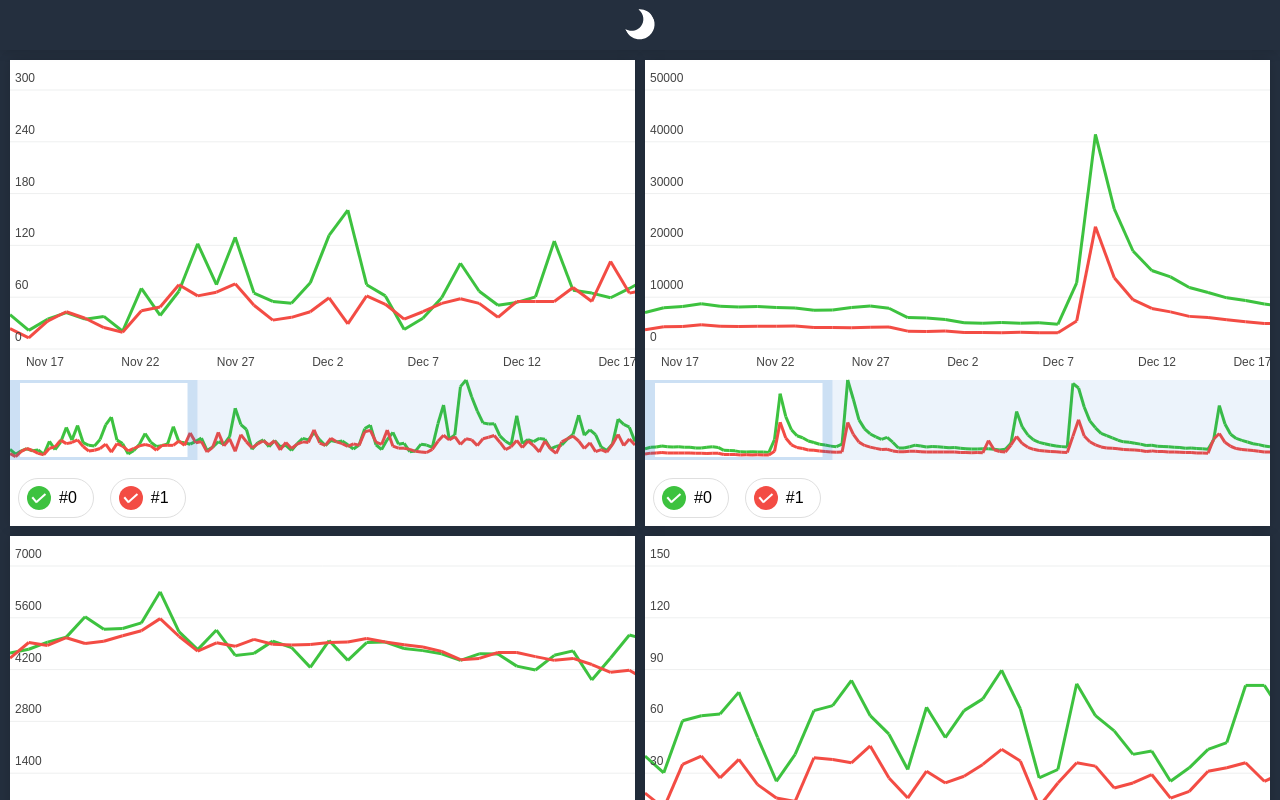
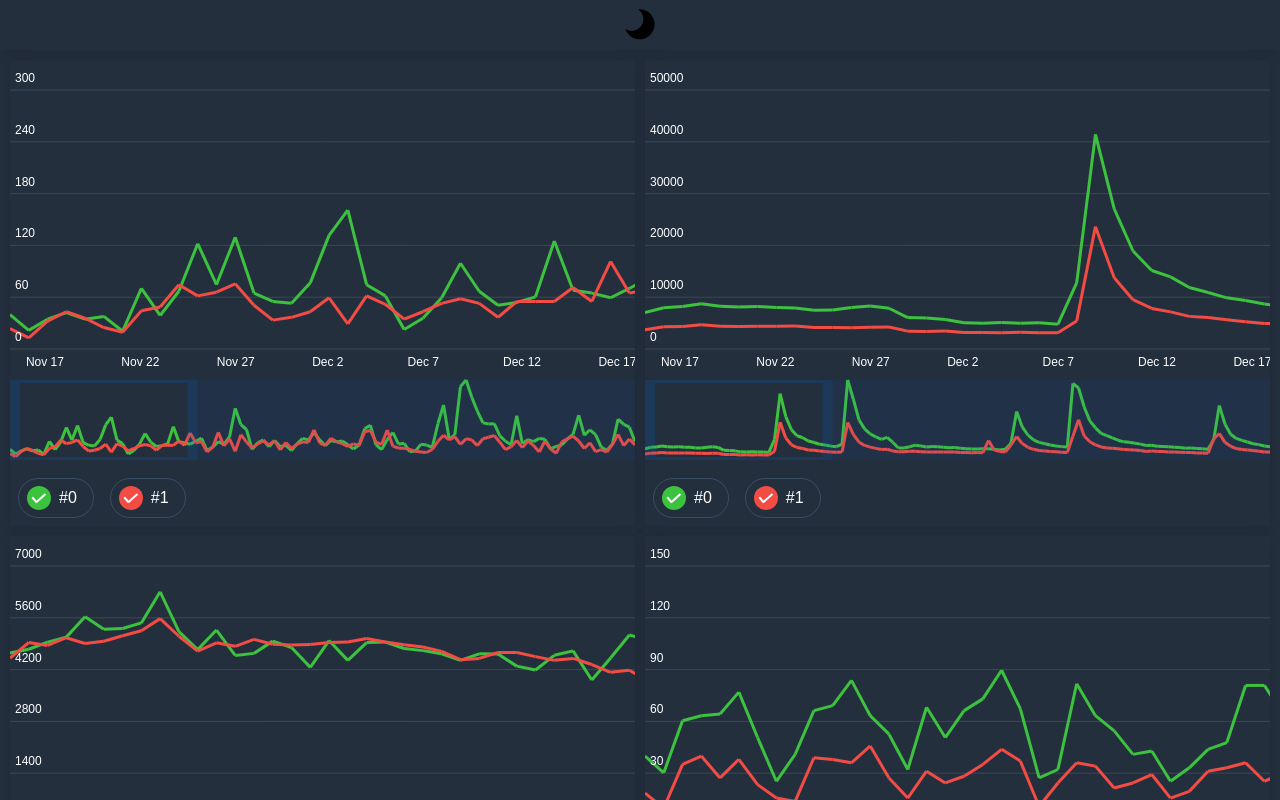
Before and after one commit to Romalei/tg-chart, a website: page index.html in a window 1280 px wide. Both pictures are taken after a click on the icon 640 px from the left and 25 px from the top of the page. Shown: the top 800 px of the page. Drawn offline with nearby package versions, Linux system fonts and the light colour scheme; files that its build step writes are made by us from their sources.

Commit message:
few fixes with styles

```diff
--- a/index.html
+++ b/index.html
@@ -8,7 +8,7 @@
     <meta http-equiv="X-UA-Compatible" content="ie=edge">
     <title>Document</title>
     <link rel="stylesheet" href="styles.css">
-    <link rel="stylesheet" href="chart.css">
+    <link rel="stylesheet" href="tg-chart.css">
 </head>
 
 <body>
@@ -30,7 +30,7 @@
             let gridRef = document.getElementById('grid');
             let charts = [];
             let root = document.documentElement;
-            let theme = '#fff';
+            let theme = 'light';
             let themeSwitcher = document.getElementById('theme');
 
             fetch('./data/chart_data.json')
@@ -50,10 +50,10 @@
             themeSwitcher.addEventListener('click', () => {
                 themeSwitcher.classList.toggle('rotated');
                 root.style.setProperty('--accent-color', theme);
-                theme = theme === '#fff' ? '#242F3E' : '#fff';
+                theme = theme === 'light' ? 'dark' : 'light';
                 root.style.setProperty('--main-color', theme);
                 document.body.classList.toggle('body_dark');
-                charts.forEach(el => el.setTheme(el.theme === 'light' ? 'dark' : 'light'));
+                charts.forEach(el => el.switchTheme(theme));
             });
         }())
     </script>
--- a/package.json
+++ b/package.json
@@ -6,7 +6,8 @@
   "author": "Roman Zherdev",
   "license": "ISC",
   "scripts": {
-    "start": "gulp"
+    "start": "gulp",
+    "build": "gulp build"
   },
   "devDependencies": {
     "@babel/core": "^7.3.4",
--- a/tgchart.js
+++ b/tgchart.js
@@ -14,6 +14,8 @@ class TgChart {
             lineWidth: 3, // px
             gridColor: '#A9ABAD',
             timeLineHeight: 80,
+            responsive: false,
+            height: 400, // px
         };
     }
 
@@ -77,7 +79,7 @@ class TgChart {
         document.addEventListener('touchmove', this.prepareToMove.bind(this));
 
         TgChart.refs.push(this);
-        if (!TgChart.isListenerEnabled) {
+        if (!TgChart.isListenerEnabled && this.config.responsive) {
             window.addEventListener('resize', TgChart.onWindowResize);
             TgChart.isListenerEnabled = true;
         }
@@ -233,7 +235,7 @@ class TgChart {
 
     setViewports() {
         this.canvas.width = this.container.clientWidth;
-        this.canvas.height = 400;
+        this.canvas.height = this.config.height;
 
         this.timeLineVP = this.makeViewport(0, this.canvas.height - this.config.timeLineHeight, this.canvas.width, this.canvas.height);
         this.xAxisVP = this.makeViewport(0, this.timeLineVP.y0 - 30, this.canvas.width, this.timeLineVP.y0 - 1);
@@ -439,7 +441,7 @@ class TgChart {
         return index;
     }
 
-    setTheme(theme) {
+    switchTheme(theme = this.config.theme === 'light' ? 'dark' : 'light') {
         this.container.classList.remove(`tg-chart-wrapper_${this.theme}`);
         this.container.classList.add(`tg-chart-wrapper_${theme}`);
         this.theme = theme;
```
Also changed, not shown: gulpfile.js (+8 -3 lines), readme.md, tg-chart.scss (renamed from chart.scss), 1 other file.
